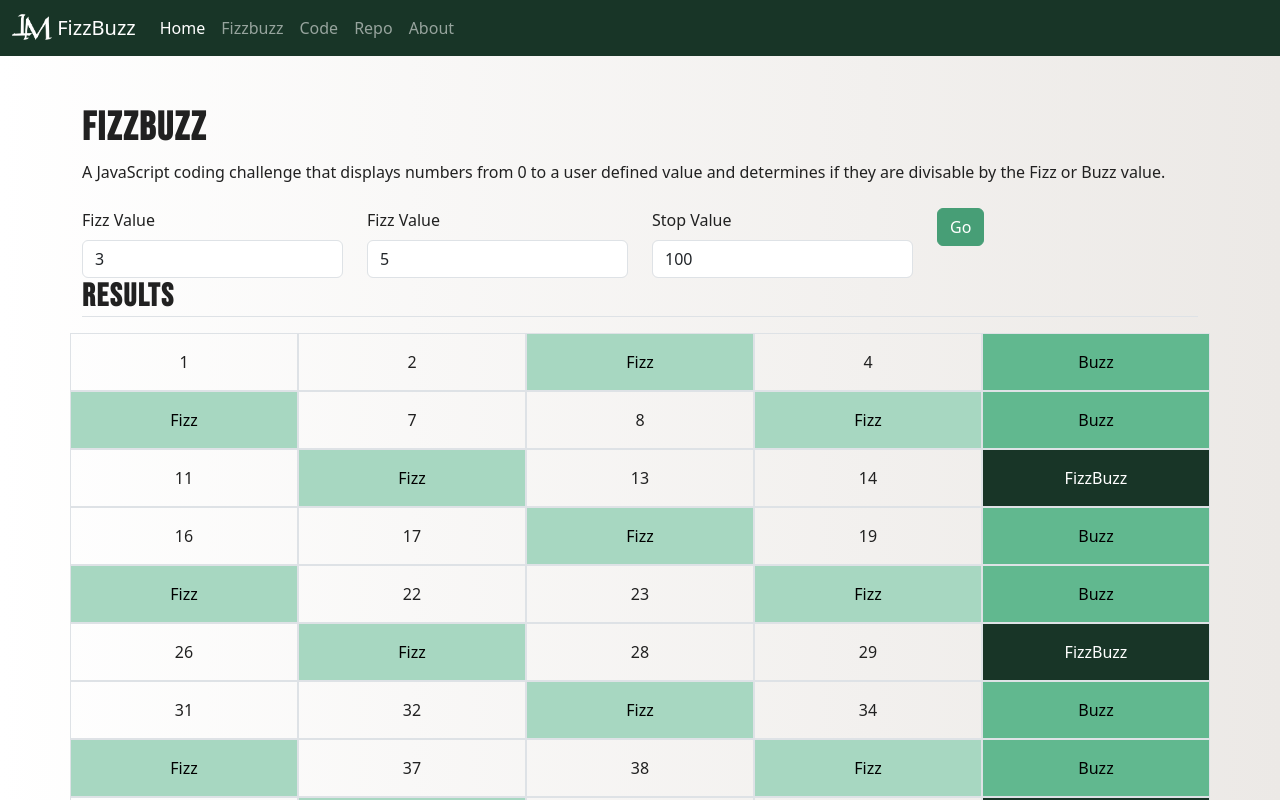
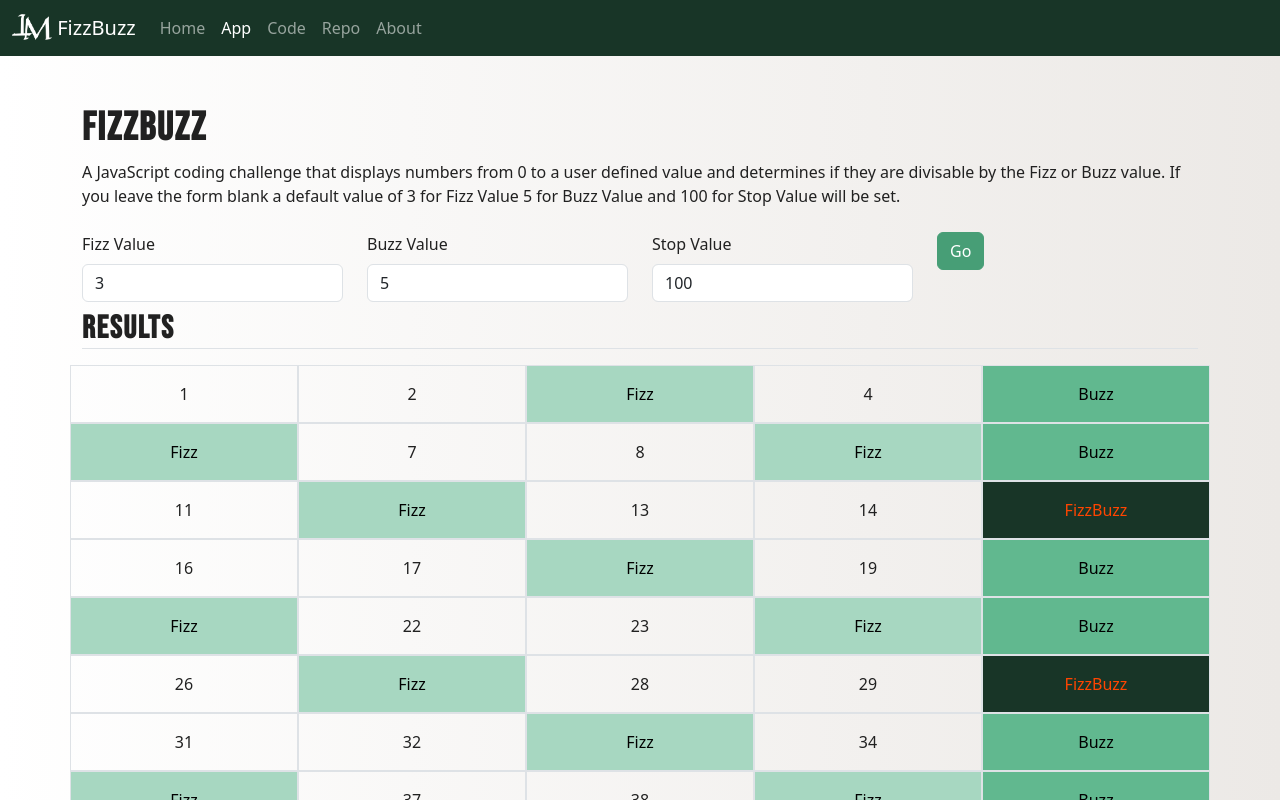
Before and after one commit to toddm2770/FizzBuzz, a plain HTML site: page app.html in a window 1280 px wide. Both pictures are taken after a click on the button "Go". Shown: the top 800 px of the page. Drawn offline with nearby package versions, Linux system fonts and the light colour scheme.

Commit message:
added message to js

```diff
--- a/app.html
+++ b/app.html
@@ -52,10 +52,10 @@
               <div class="collapse navbar-collapse" id="navbarNav">
                 <ul class="navbar-nav">
                   <li class="nav-item">
-                    <a class="nav-link active" aria-current="page" href="index.html">Home</a>
+                    <a class="nav-link" aria-current="page" href="index.html">Home</a>
                   </li>
                   <li class="nav-item">
-                    <a class="nav-link" href="app.html">Fizzbuzz</a>
+                    <a class="nav-link active" href="app.html">App</a>
                   </li>
                   <li class="nav-item">
                     <a class="nav-link" href="code.html">Code</a>
@@ -75,14 +75,14 @@
     <main>
         <div class="container mt-5">
             <h1>FizzBuzz</h1>
-            <div class="mb-4">A JavaScript coding challenge that displays numbers from 0 to a user defined value and determines if they are divisable by the Fizz or Buzz value.</div>
+            <div class="mb-4">A JavaScript coding challenge that displays numbers from 0 to a user defined value and determines if they are divisable by the Fizz or Buzz value. If you leave the form blank a default value of 3 for Fizz Value 5 for Buzz Value and 100 for Stop Value will be set.</div>
             <div class="row">
               <div class="col">
                 <label class="form-label" for="fizzValue">Fizz Value</label>
                 <input id="fizzValue" type="number" class="form-control" value="3">
               </div>
               <div class="col">
-                <label class="form-label" for="buzzValue">Fizz Value</label>
+                <label class="form-label" for="buzzValue">Buzz Value</label>
                 <input id="buzzValue" type="number" class="form-control" value="5">
               </div>
               <div class="col">
@@ -93,7 +93,7 @@
                 <button id="btnSubmit" class="btn btn-primary">Go</button>
               </div>
               <div class="col-12">
-                <h2 class="border-bottom mb-3">Results</h2>
+                <h2 class="border-bottom mb-3 mt-2">Results</h2>
               </div>
             </div>
             <div id="resultsData" class="row row-cols-2 row-cols-md-5 text-center">
@@ -102,7 +102,7 @@
         </div>
     </main>
 
-    <footer class="py-3">
+    <footer class="py-3 mt-3">
         <div class="container-fluid">
             <div class="row row-cols-1 row-cols-md-3">
                 <div class="col order-last order-md-first text-center text-md-start">
--- a/css/site.css
+++ b/css/site.css
@@ -100,7 +100,6 @@ footer i:hover{
 .Fizz{
     background-color: var(--tm-theme-300);
     color: black;
-    content: "Fizz";
     font-weight: 500;
 }
 
@@ -112,6 +111,6 @@ footer i:hover{
 
 .FizzBuzz{
     background-color: var(--tm-theme-900);
-    color:white;
+    color:orangered;
     font-weight: 500;
 }
--- a/js/site.js
+++ b/js/site.js
@@ -1,15 +1,17 @@
 //get the balues from the user
 function getValues(){
-    let fizzValue = document.getElementById("fizzValue").value;
-    let buzzValue = document.getElementById("buzzValue").value;
     let endValue = document.getElementById("endValue").value;
     let startValue = 1;
 
-    fizzValue = parseInt(fizzValue);
-    buzzValue = parseInt(buzzValue);
+    if (endValue == ""){
+        endValue = "100"
+        confirm("You did not enter a number for Stop Value. A default of 100 has been applied.")
+    }
+
+
     endValue = parseInt(endValue);
 
-    if(Number.isInteger(fizzValue) && Number.isInteger(buzzValue) && Number.isInteger(endValue)){
+    if(Number.isInteger(endValue)){
         let numbers = generateFizzBuzz(startValue, endValue);
         displayFizzBuzz(numbers);
 
@@ -39,9 +41,23 @@ function displayFizzBuzz(numbers){
         let fizzValue = document.getElementById("fizzValue").value;
         let buzzValue = document.getElementById("buzzValue").value;
 
-        if (numbers[index] == 0){
-            className = "";
-        } else if (numbers[index] % fizzValue == 0 && numbers[index] % buzzValue == 0){
+        if(fizzValue == ""){
+            fizzValue = "3";
+        }
+        if(buzzValue == ""){
+            buzzValue = "5";
+        }
+        fizzValue = parseInt(fizzValue);
+        buzzValue = parseInt(buzzValue);
+        if(Number.isInteger(fizzValue) && Number.isInteger(buzzValue)){
+
+        } else {
+            alert("You must enter a number! Please correct your inputs.")
+        }
+
+
+
+        if (numbers[index] % fizzValue == 0 && numbers[index] % buzzValue == 0){
             numbers[index] = "FizzBuzz";
             className = "FizzBuzz";
         } else if(numbers[index] % fizzValue == 0) {
```
